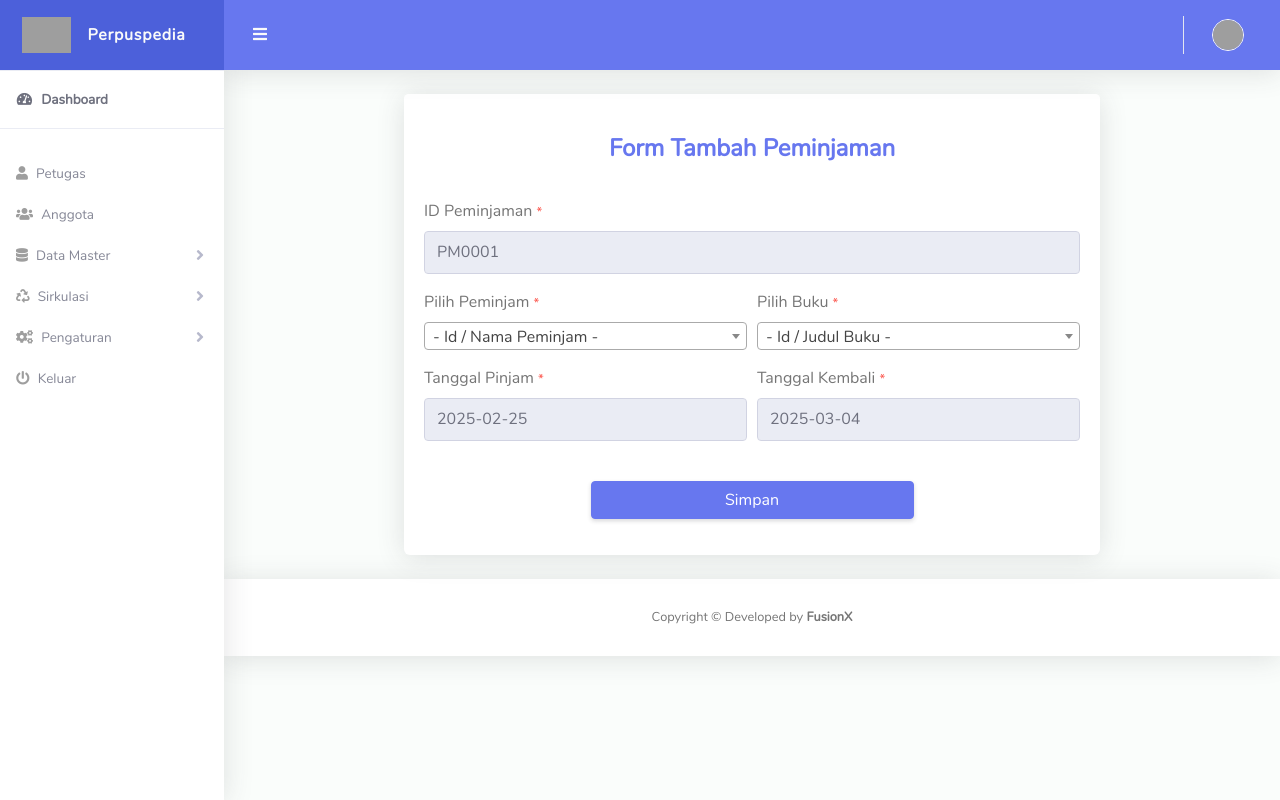
After one commit to zamronialfajri/app-perpus, a CodeIgniter app: page /app-perpus/panel/Peminjaman/tambah in a window 1280 px wide. The commit adds this page. Run offline with CodeIgniter, Linux system fonts and the light colour scheme; data that the repository does not hold is empty; grey boxes are pictures that could not be loaded.

Commit message:
transaksi peminjaman buku

```diff
--- /dev/null
+++ b/application/controllers/panel/Peminjaman.php
@@ -0,0 +1,59 @@
+<?php
+
+class Peminjaman Extends CI_Controller{
+
+    public function __construct()
+    {
+        parent::__construct();
+        $this->load->model('panel/Peminjaman_model');
+    }
+
+    public function index()
+    {
+        $data['denda']      = $this->Peminjaman_model->getDenda();
+        $data['peminjaman'] = $this->Peminjaman_model->getPeminjaman();
+        $this->load->view('panel/templates/menu');
+        $this->load->view('panel/peminjaman/view', $data);
+        $this->load->view('panel/templates/footer');
+    }
+
+    public function tambah()
+    {
+        $data['id_peminjaman']  =  $this->Peminjaman_model->generateId();
+        $data['peminjam']       =  $this->Peminjaman_model->getPeminjam();
+        $data['buku']           =  $this->Peminjaman_model->getBuku();
+        $this->load->view('panel/templates/menu');
+        $this->load->view('panel/peminjaman/tambah', $data);
+        $this->load->view('panel/templates/footer');
+    }
+
+    public function simpan()
+    {
+        $data = array(
+            'id_peminjaman'        =>  $this->input->post('id_peminjaman'),
+            'id_petugas'           =>  $this->input->post('id_petugas'),
+            'id_anggota'           =>  $this->input->post('id_anggota'),
+            'id_buku'              =>  $this->input->post('id_buku'),
+            'tanggal_pinjam'       =>  $this->input->post('tanggal_pinjam'),
+            'tanggal_kembali'      =>  $this->input->post('tanggal_kembali'),
+            'tanggal_dikembalikan' =>  '',
+            'denda'                =>  0,
+            'status'               =>  'Dipinjam',
+        );
+        $simpan = $this->db->insert('peminjaman', $data);
+        if($simpan = true){
+            $this->session->set_flashdata('sukses', 'Data Berhasil Disimpan');
+            redirect('panel/Peminjaman');
+        }
+    }
+
+//    ================= START AJAX ====================
+
+    public function cekStokBuku()
+    {
+        $id_buku = $this->input->post('id_buku');
+        $data = $this->Peminjaman_model->cekStokBuku($id_buku);
+        echo json_encode($data);
+    }
+
+}
--- /dev/null
+++ b/application/models/panel/Peminjaman_model.php
@@ -0,0 +1,47 @@
+<?php
+
+class Peminjaman_model Extends CI_Model{
+
+    public function generateId()
+    {
+        $this->db->select_max('id_peminjaman');
+        $query = $this->db->get('peminjaman');
+        $last_id = $query->row()->id_peminjaman;
+        $last_number = (int)substr($last_id, 4);
+        $new_number = $last_number + 1;
+        $kodeJadi = "PM" . str_pad($new_number, 4, "0", STR_PAD_LEFT);
+        return $kodeJadi;
+    }
+
+    public function getPeminjam()
+    {
+        return $this->db->get('anggota')->result();
+    }
+
+    public function getBuku()
+    {
+        return $this->db->get('buku')->result();
+    }
+
+    public function getDenda()
+    {
+        return $this->db->get('denda')->row_array();
+    }
+
+    public function getPeminjaman()
+    {
+        $this->db->select('*');
+        $this->db->from('peminjaman');
+        $this->db->join('petugas', 'peminjaman.id_petugas = petugas.id_petugas', 'left');
+        $this->db->join('anggota', 'peminjaman.id_anggota = anggota.id_anggota', 'left');
+        $this->db->join('buku', 'peminjaman.id_buku = buku.id_buku', 'left');
+        return $this->db->get()->result();
+    }
+
+    public function cekStokBuku($id_buku)
+    {
+        $this->db->where('id_buku', $id_buku);
+        return $this->db->get('buku')->row_array();
+    }
+
+}
--- /dev/null
+++ b/application/views/panel/peminjaman/tambah.php
@@ -0,0 +1,103 @@
+<?php
+  $tujuhHariMendatang = strtotime("+7 days");
+  $tanggalKembali = date("Y-m-d", $tujuhHariMendatang);
+?>
+
+
+<div class="row justify-content-center">
+  <div class="col-lg-8">
+    <!-- Form Basic -->
+    <div class="card mb-4">
+      <div class="card-header py-3">
+          <h4 class="m-0 font-weight-bold text-primary text-center mt-4">Form Tambah Peminjaman</h4>
+      </div>
+      <div class="card-body">
+        <form method="post" action="<?= base_url()?>panel/Peminjaman/simpan" enctype="multipart/form-data">
+
+            <div class="form-row">
+              <div class="form-group  col-12">
+                <label>ID Peminjaman <small class="text-danger">*</small></label>
+                <input type="text" name="id_peminjaman" value="<?= $id_peminjaman;?>" class="form-control" readonly>
+              </div>
+            </div>
+
+            <div class="form-row">
+              <div class="form-group  col-6">
+                <label>Pilih Peminjam <small class="text-danger">*</small></label>
+                <select name="id_anggota" class="form-control select2-single" required>
+                  <option value=""> - Id / Nama Peminjam - </option>
+                  <?php
+                    foreach ($peminjam as $row) {?>
+                      <option value="<?= $row->id_anggota;?>"> <?= $row->id_anggota;?> / <?= $row->nama_anggota?></option>
+                   <?php }
+                  ?>
+                </select>
+              </div>
+
+              <div class="form-group  col-6">
+                <label>Pilih Buku <small class="text-danger">*</small></label>
+                <select name="id_buku" id="buku" class="form-control select2-single" required>
+                  <option value=""> - Id / Judul Buku - </option>
+                  <?php
+                    foreach ($buku as $row) {?>
+                      <option value="<?= $row->id_buku;?>"> <?= $row->id_buku;?> / <?= $row->judul_buku?></option>
+                   <?php }
+                  ?>
+                </select>
+              </div>
+            </div>
+
+            <div class="form-row">
+              <div class="form-group  col-6">
+                <label>Tanggal Pinjam <small class="text-danger">*</small></label>
+                <input type="text" name="tanggal_pinjam" value="<?= date('Y-m-d');?>" class="form-control" readonly>
+              </div>
+
+              <div class="form-group  col-6">
+                <label>Tanggal Kembali <small class="text-danger">*</small></label>
+                <input type="text" name="tanggal_kembali" value="<?= $tanggalKembali;?>" class="form-control" readonly>
+              </div>
+            </div>
+
+            <div class="form-row" hidden>
+              <div class="form-group  col-6">
+                <label>Petugas <small class="text-danger">*</small></label>
+                <input type="text" name="id_petugas" value="<?= $this->session->userdata('id_petugas');?>" class="form-control" readonly>
+              </div>
+            </div>
+
+            <div class="form-row justify-content-center">
+              <div class="form-group  col-6">
+                <label></label>
+                <button type="submit" class="btn btn-primary btn-block">Simpan</button>
+              </div>
+            </div>
+
+
+        </form>
+      </div>
+    </div>
+  </div>
+</div>
+
+
+<script>
+  $(document).ready(function(){
+    $('#buku').change(function(){
+      var id_buku = $(this).val();
+
+      $.ajax({
+        url : '<?= base_url()?>panel/Peminjaman/cekStokBuku',
+        method : 'post',
+        dataType : 'JSON',
+        data : {id_buku:id_buku},
+        success: function(hasil){
+          if(hasil.stok_buku === 0){
+            alert('Maaf Stok buku kosong, Silahkan pinjam buku yang lain');
+            location.reload();
+          }
+        }
+      });
+    });
+  });
+</script>
--- a/application/views/panel/templates/footer.php
+++ b/application/views/panel/templates/footer.php
@@ -16,7 +16,7 @@
     <i class="fas fa-angle-up"></i>
   </a>
 
-  <script src="<?= base_url()?>assets/vendor/jquery/jquery.min.js"></script>
+  <!-- <script src="<?= base_url()?>assets/vendor/jquery/jquery.min.js"></script> -->
   <script src="<?= base_url()?>assets/vendor/bootstrap/js/bootstrap.bundle.min.js"></script>
   <script src="<?= base_url()?>assets/vendor/jquery-easing/jquery.easing.min.js"></script>
   <script src="<?= base_url()?>assets/js/ruang-admin.min.js"></script>
--- a/application/views/panel/templates/menu.php
+++ b/application/views/panel/templates/menu.php
@@ -19,6 +19,7 @@
   <link href="<?= base_url()?>assets/vendor/datatables/dataTables.bootstrap4.min.css" rel="stylesheet">
   <link href="<?= base_url()?>assets/vendor/select2/dist/css/select2.min.css" rel="stylesheet" type="text/css">
   <link href="<?= base_url()?>assets/css/ruang-admin.min.css" rel="stylesheet">
+  <script src="<?= base_url()?>assets/vendor/jquery/jquery.min.js"></script>
 </head>
 
 <body id="page-top">
@@ -78,7 +79,7 @@
         </a>
         <div id="sirkulasi" class="collapse" aria-labelledby="headingBootstrap" data-parent="#accordionSidebar">
           <div class="bg-white py-2 collapse-inner rounded">
-            <a class="collapse-item" href="alerts.html">Peminjaman</a>
+            <a class="collapse-item" href="<?= base_url()?>panel/Peminjaman">Peminjaman</a>
             <a class="collapse-item" href="buttons.html">Pengembalian</a>
           </div>
         </div>
```
Also changed, not shown: application/views/panel/peminjaman/detail.php (added, +69 -0 lines), application/views/panel/peminjaman/edit.php (added, +135 -0 lines), application/views/panel/peminjaman/view.php (added, +73 -0 lines).
